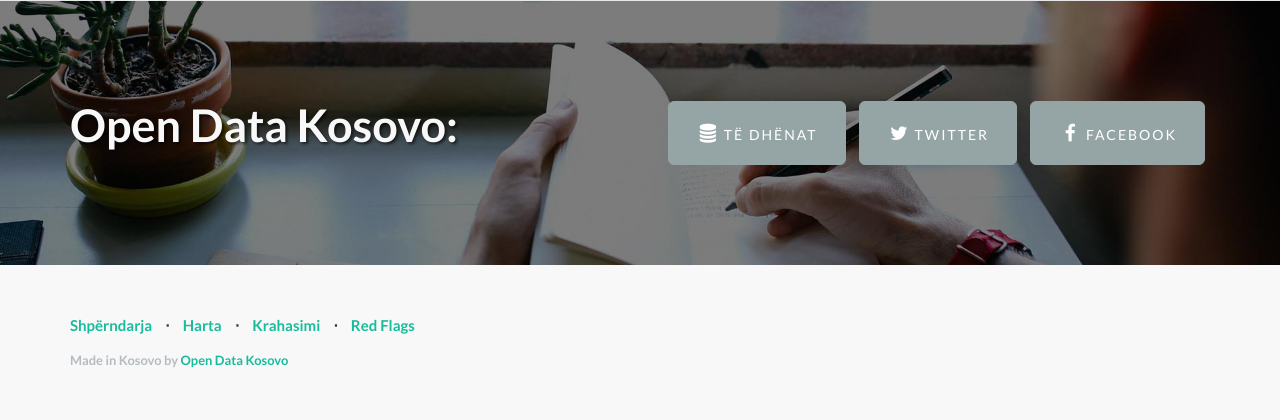
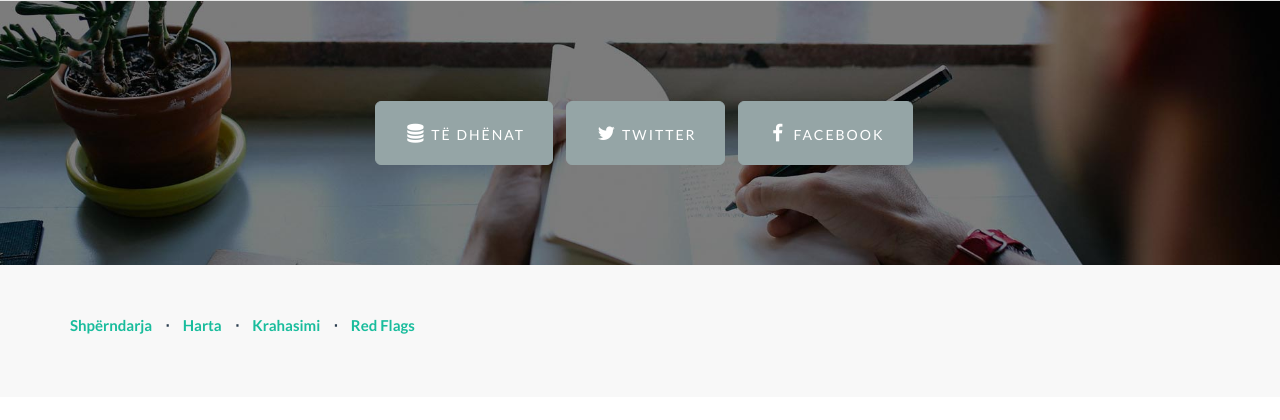
Before and after one commit to opendatakosovo/e-prokurimi, a Flask app: page / in a window 1280 px wide. Shown: the part 2601-3021 px from the top of the page. After the commit the page ends 2935 px from the top, so only its background shows below. Run offline with Flask 2, Linux system fonts and the light colour scheme; parts of the project's set-up code (start-up, migrations or seed data) failed here and were passed over; some libraries are stand-ins or nearby versions.

Commit message:
Removed textual reference to Open Data Kosovo, centered (kinda) buttons at the bottom

```diff
--- a/gpv/templates/base.html
+++ b/gpv/templates/base.html
@@ -178,7 +178,6 @@
                           <a href="/{{ komuna }}/red-flags">Red Flags</a>
                       </li>
                   </ul>
-                  <p class="copyright text-muted small">Made in Kosovo by <a href="http://opendatakosovo.org">Open Data Kosovo</a></p>
               </div>
           </div>
       </div>
--- a/gpv/templates/index.html
+++ b/gpv/templates/index.html
@@ -128,18 +128,13 @@
         <!-- /.container -->
 
     </div>
-    <!-- /.content-section-b -->
 
-	<a  name="contact"></a>
     <div class="banner">
 
         <div class="container">
 
-            <div class="row">
-                <div class="col-lg-6">
-                    <h2>Open Data Kosovo:</h2>
-                </div>
-                <div class="col-lg-6">
+            <div class="row ">
+                <div class="col-lg-9">
                     <ul class="list-inline banner-social-buttons">
                         <li>
                             <a href="http://opendatakosovo.org/data" class="btn btn-default btn-lg"><i class="fa fa-database fa-fw"></i> <span class="network-name">T&euml; Dh&euml;nat</span></a>
```
